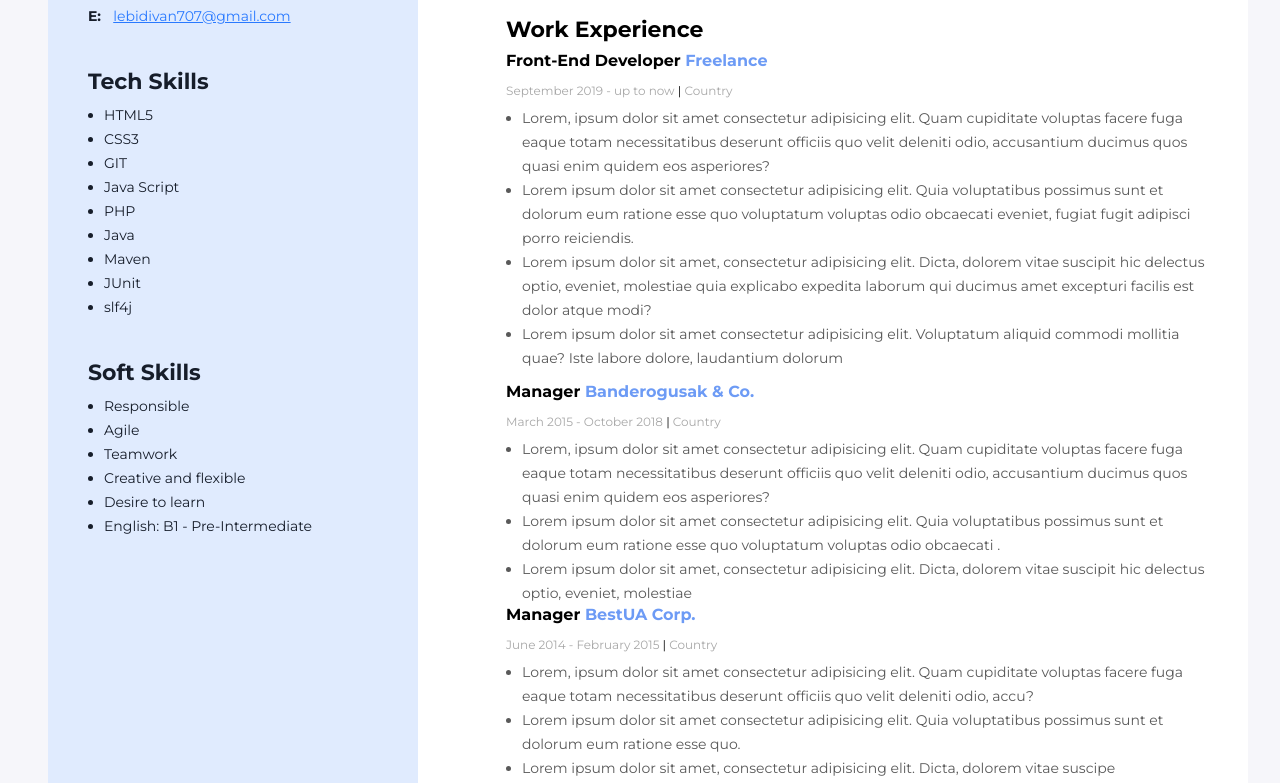
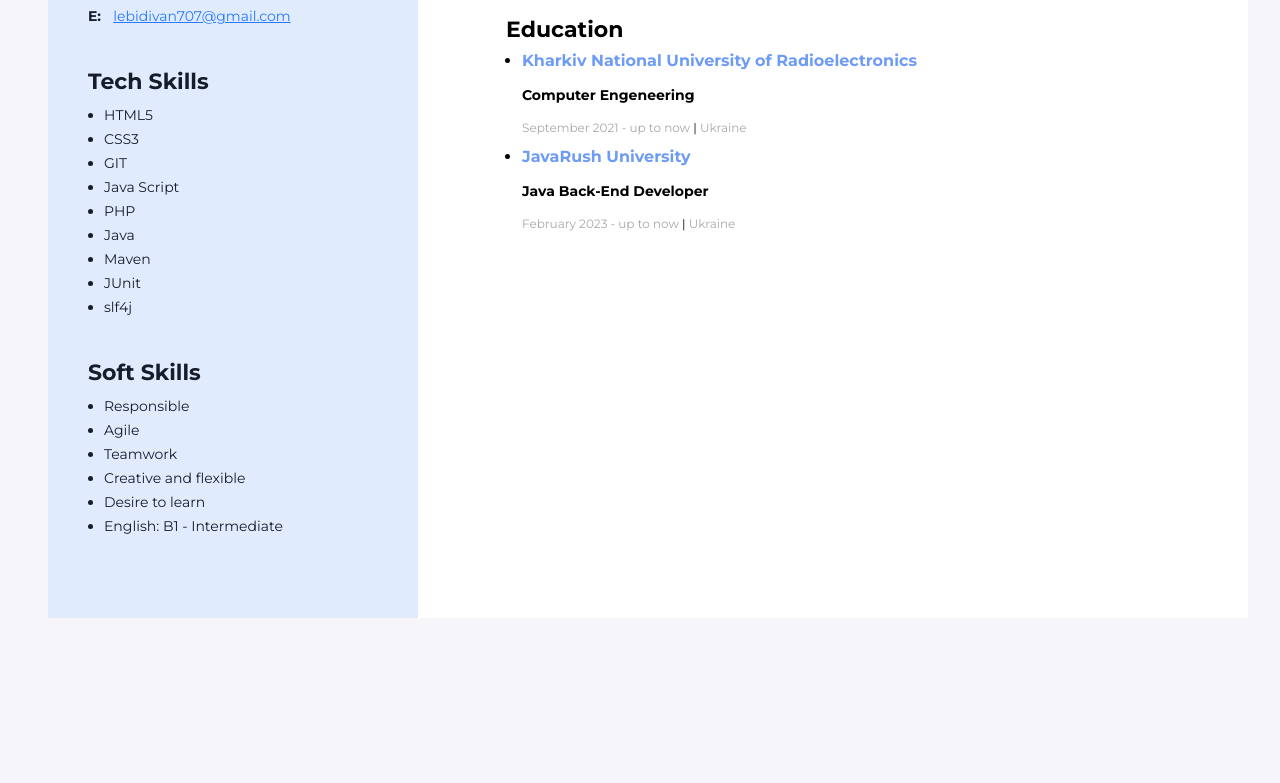
Before and after one commit to IvanLebid/myEducationResume, a plain HTML site: page index.html in a window 1280 px wide. Shown: the part 561-1344 px from the top of the page. After the commit the page ends 1227 px from the top, so only its background shows below. Drawn offline with Linux system fonts and the light colour scheme.

Commit message:
updated data to real.

```diff
--- a/css/style.css
+++ b/css/style.css
@@ -156,55 +156,7 @@ line-height: 24px;
     margin-bottom: 40px;
 }
 
-/* Work expeirience */
 
-.work-expeirience-title{
-    color: #000;
-font-size: 22px;
-font-weight: 700;
-line-height: 27px;
-margin-top: 0;
-margin-bottom: 8px;
-}
-
-.work-expeirience-company{
-    color: #000;
-font-weight: 700;
-line-height: 20px;
-margin-top: 0;
-margin-bottom: 12px;
-}
-
-.company-name{
-    color: #6D9BF5;
-}
-
-.work-expeirience-period{
-    color: #A8A8A8;
-font-size: 12px;
-font-weight: 400;
-line-height: 15px;
-margin-bottom: 8px;
-}
-.work-expeirience-period-separator{
-    color: #000;
-}
-
-.work-expeirience-duties-list{
-    padding-left: 16px;
-}
-.work-expeirience-duties-item{
-    color: #595959;
-font-size: 14px;
-font-weight: 400;
-line-height: 24px;
-}
-.work-expeirience-container{
-    margin-bottom: 12px ;
-}
-.work-container{
-    margin-bottom: 40px;
-}
 /* Education */
 .education-title{
     color: #000;
--- a/index.html
+++ b/index.html
@@ -74,53 +74,6 @@
                     </ol>
                 </div>
 
-                <!-- Work experience -->
-                <div class="work-container">
-                    <h3 class="work-expeirience-title">Work Experience</h3>
-                    <!-- Company 1 -->
-                    <div class="work-expeirience-container">
-                        <h4 class="work-expeirience-company">Front-End Developer <span class="company-name">Freelance</span></h4>
-                        <p class="work-expeirience-period">September 2019 - up to now  <span class="work-expeirience-period-separator">|</span>    Country</p>
-                        <ul class="work-expeirience-duties-list">
-                            <li class="work-expeirience-duties-item">Lorem, ipsum dolor sit amet consectetur adipisicing elit. Quam cupiditate voluptas facere fuga eaque totam necessitatibus deserunt officiis quo velit deleniti odio, accusantium ducimus quos quasi enim quidem eos asperiores?</li>
-                            <li class="work-expeirience-duties-item">Lorem ipsum dolor sit amet consectetur adipisicing elit. Quia voluptatibus possimus sunt et dolorum eum ratione esse quo voluptatum voluptas odio obcaecati eveniet, fugiat fugit adipisci porro reiciendis.</li>
-                            <li class="work-expeirience-duties-item">Lorem ipsum dolor sit amet, consectetur adipisicing elit. Dicta, dolorem vitae suscipit hic delectus optio, eveniet, molestiae quia explicabo expedita laborum qui ducimus amet excepturi facilis est dolor atque modi?</li>
-                            <li class="work-expeirience-duties-item">Lorem ipsum dolor sit amet consectetur adipisicing elit. Voluptatum aliquid commodi mollitia quae? Iste labore dolore, laudantium dolorum </li>
-                        </ul>
-                    </div>
-
-                    <!-- Company 2 -->
-                    <div>
-                        <h4 class="work-expeirience-company">Manager <span class="company-name">Banderogusak & Co.</span></h4>
-                        <p class="work-expeirience-period">March 2015 - October 2018   <span class="work-expeirience-period-separator">|</span>   Country</p>
-                        <ul class="work-expeirience-duties-list">
-                            <li class="work-expeirience-duties-item">Lorem, ipsum dolor sit amet consectetur adipisicing elit. Quam cupiditate voluptas facere fuga eaque totam necessitatibus deserunt officiis quo velit deleniti odio, accusantium ducimus quos quasi enim quidem eos asperiores?</li>
-                            <li class="work-expeirience-duties-item">Lorem ipsum dolor sit amet consectetur adipisicing elit. Quia voluptatibus possimus sunt et dolorum eum ratione esse quo voluptatum voluptas odio obcaecati .</li>
-                            <li class="work-expeirience-duties-item">Lorem ipsum dolor sit amet, consectetur adipisicing elit. Dicta, dolorem vitae suscipit hic delectus optio, eveniet, molestiae </li>
-
-                        </ul>
-                    </div>
-                    <!-- Company 3 -->
-                    <div>
-                        <h4 class="work-expeirience-company">Manager <span class="company-name">BestUA Corp.</span></h4>
-                        <p class="work-expeirience-period">June 2014 - February 2015   <span class="work-expeirience-period-separator">|</span>   Country</p>
-                        <ul class="work-expeirience-duties-list">
-                            <li class="work-expeirience-duties-item">
-                                Lorem, ipsum dolor sit amet consectetur adipisicing elit. Quam cupiditate voluptas
-                                facere fuga eaque totam necessitatibus deserunt officiis quo velit deleniti odio, accu?
-                            </li>
-
-                            <li class="work-expeirience-duties-item">
-                                Lorem ipsum dolor sit amet consectetur adipisicing elit. Quia voluptatibus possimus
-                                 sunt et dolorum eum ratione esse quo.
-                            </li>
-
-                            <li class="work-expeirience-duties-item">
-                                Lorem ipsum dolor sit amet, consectetur adipisicing elit. Dicta, dolorem vitae suscipe
-                            </li>
-                        </ul>
-                    </div>
-                </div>
 
                 <!-- Education -->
                 <div>
@@ -173,7 +126,7 @@
                         <li class="skills-list-item">Teamwork</li>
                         <li class="skills-list-item">Creative and flexible</li>
                         <li class="skills-list-item">Desire to learn</li>
-                        <li class="skills-list-item">English: B1 - Pre-Intermediate</li>
+                        <li class="skills-list-item">English: B1 - Intermediate</li>
                     </ul>
 
             </div>
```
